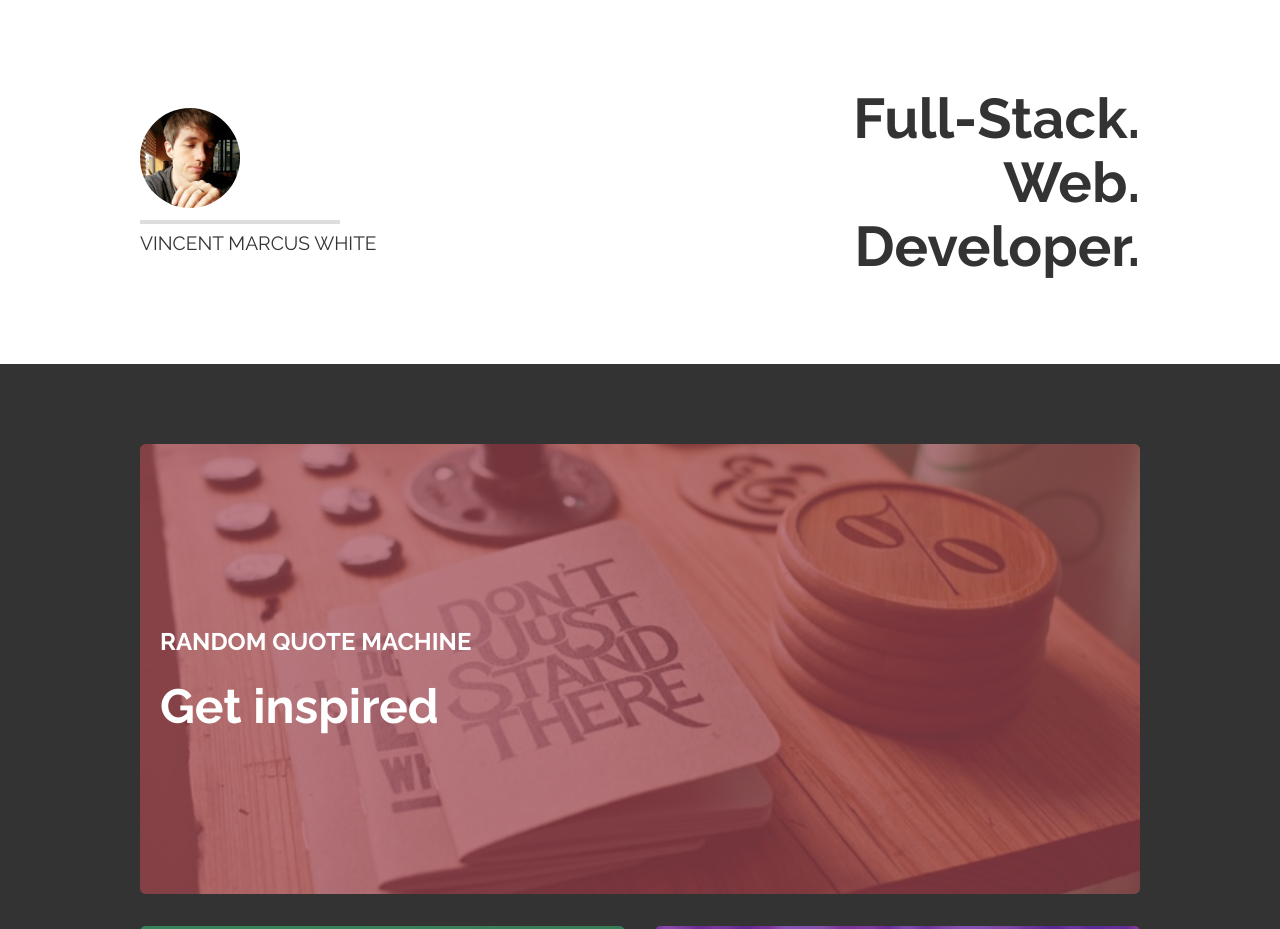
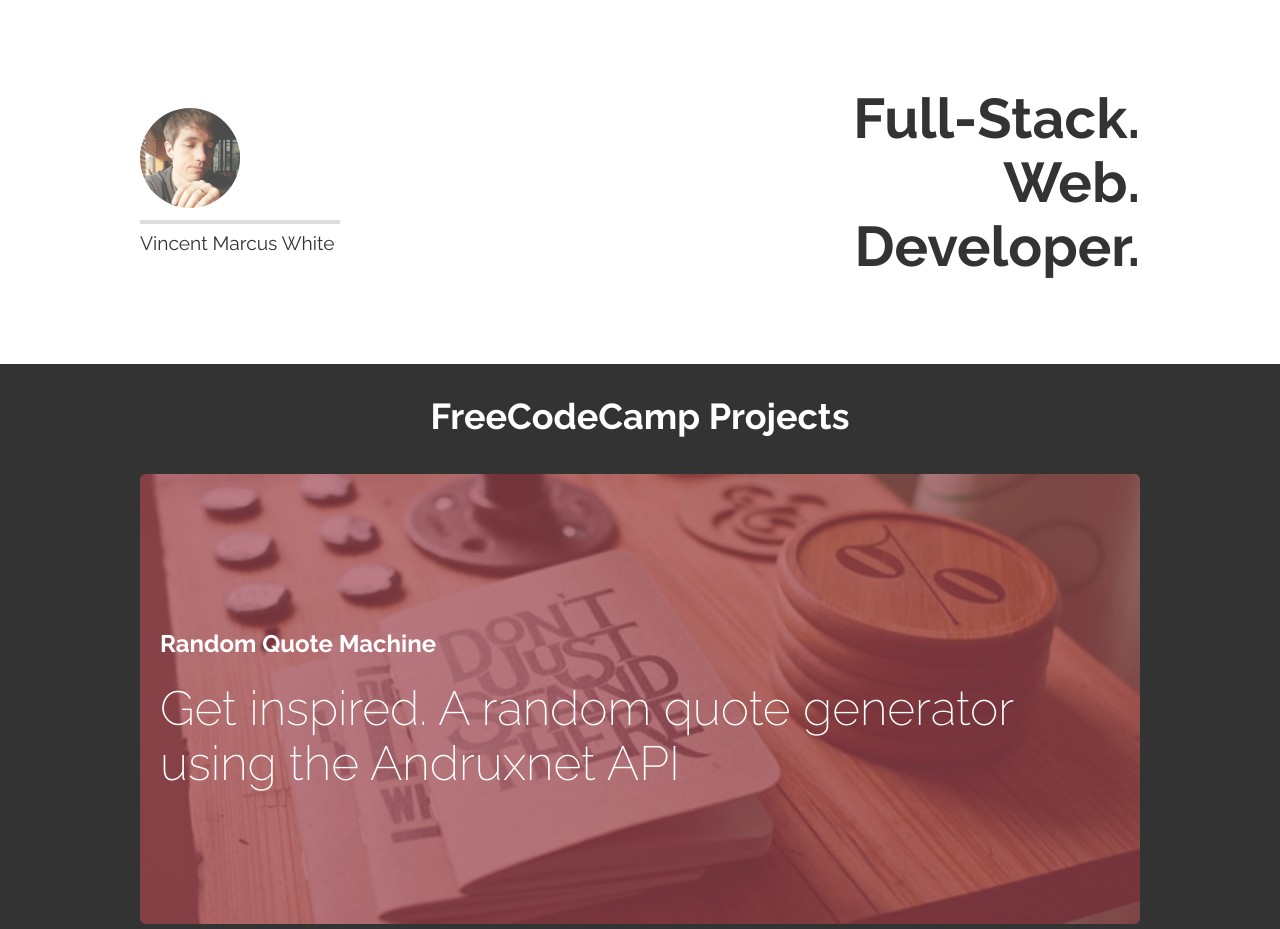
Before and after one commit to xstrengthofonex/xstrengthofonex.github.io, a plain HTML site: page index.html in a window 1280 px wide. Shown: the top 929 px of the page. Drawn offline with nearby package versions, Linux system fonts and the light colour scheme.

Commit message:
Update portfolio css and add project title

```diff
--- a/index.html
+++ b/index.html
@@ -26,12 +26,15 @@
 	</section>
 	<section id="work">
 		<div class="wrapper">
+			<div id="freecodecamp-projects" class="section-title">
+				FreeCodeCamp Projects
+			</div>
 			<div class="row cf">
 				<a href="https://xstrengthofonex.github.io/random-quote-machine/">
 				<div class="card card-full card-1">
 					<div class="card-inner pink">
 						<p>Random Quote Machine</p>
-						<h2>Get inspired</h2>
+						<h2>Get inspired. A random quote generator using the Andruxnet API</h2>
 					</div>
 				</div>
 				</a>
--- a/src/css/style.css
+++ b/src/css/style.css
@@ -16,6 +16,15 @@ body {
 
 a {
 	text-decoration: none;
+}
+
+.section-title {
+	display: block;
+	color: #fff;
+	font-size: 36px;
+	margin: 0 auto;
+	font-weight: 700;
+	margin-bottom: 1em;
 }
 
 /* Wrapper */
@@ -46,12 +55,13 @@ a {
 	height: 100px;
 	margin-top: 60px;
 	border-radius: 50%;
+	opacity: 0.7;
 }
 
 .brand {
 	margin: 0;
 	font-size: 1.2em;
-	text-transform: uppercase;
+	/*text-transform: uppercase;*/
 }
 
 hr {
@@ -80,7 +90,7 @@ hr {
 
 #work {
 	background-color: #333;
-	padding: 5em 0;
+	padding: 2em 0;
 }
 
 .card {
@@ -120,12 +130,13 @@ hr {
 
 .card-inner p {
 	font-size: 1.5em;
-	text-transform: uppercase;
+	/*text-transform: uppercase;*/
 	font-weight: 700;
 }
 
 .card-inner h2 {
 	font-size: 3em;
+	font-weight: lighter;
 	margin: 0;
 }
 
```
